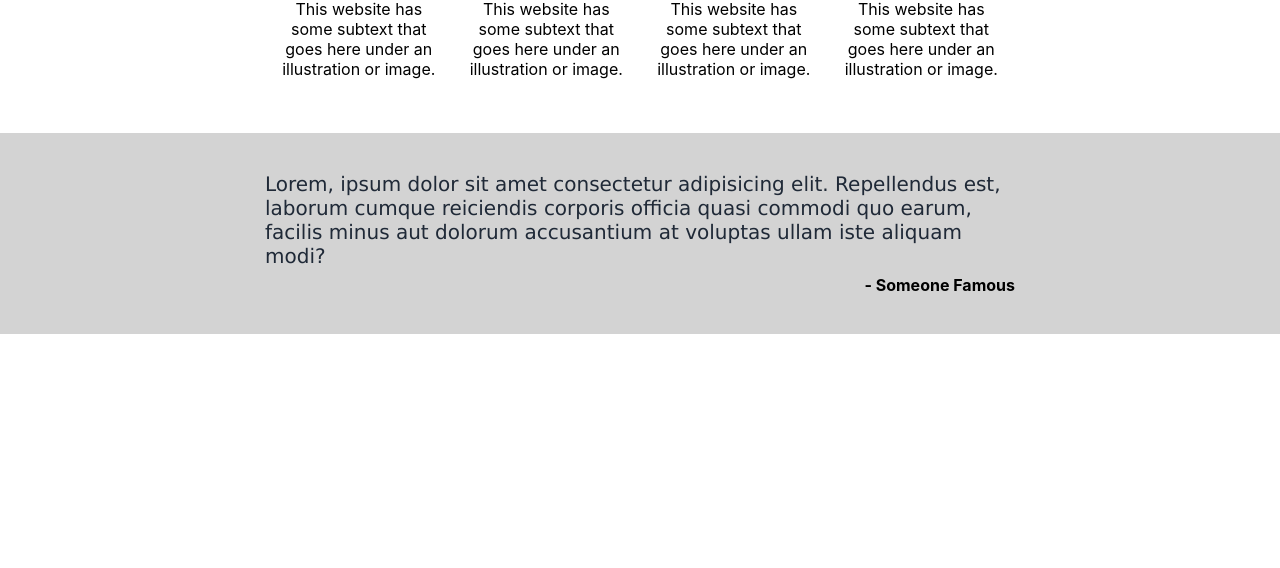
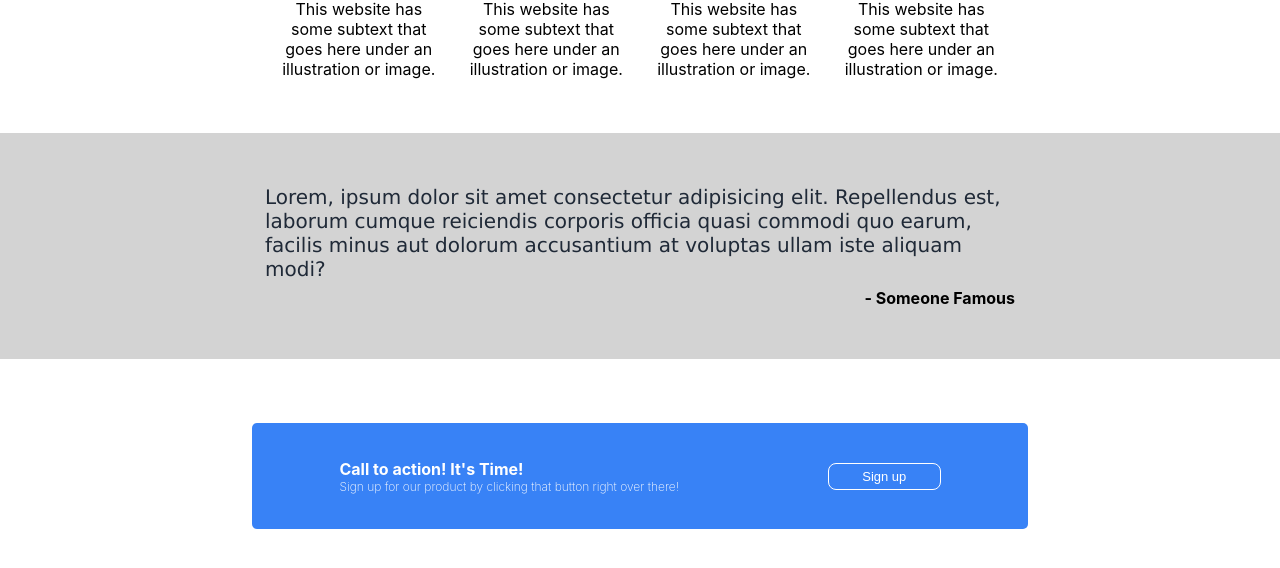
Before and after one commit to DavidRod1865/Business_Landing_Page, a plain HTML site: page landing_page.html in a window 1280 px wide. Shown: the part 630-1198 px from the top of the page. Before the commit the page ends 964 px from the top, so only its background shows below. Drawn offline with Linux system fonts and the light colour scheme.

Commit message:
Added Final Section

```diff
--- a/landing_page.html
+++ b/landing_page.html
@@ -12,11 +12,11 @@
         <a href="About Us">About Us</a>
         <a href="Contact Us">Contact Us</a>
     </nav>
-    <section id="one">
-        <div class="section_one">
+    <section id="sectionOne">
+        <div>
             <h1>This website is awesome!</h1>
             <p>This website has some subtext that goes here under the main title. Its a smaller font and the color is lower in contrast.</p>
-            <button class="sign-up">Sign up</button>
+            <button>Sign up</button>
         </div>
         <img class="placeholder" src="Examples/pexels-fauxels-3184418.jpg">
     </section>
@@ -51,5 +51,14 @@
             <span>- Someone Famous</span>
         </div>
     </section>
+    <footer>
+        <div id="sectionFour">
+            <div>
+                <span>Call to action! It's Time!</span>
+                <p>Sign up for our product by clicking that button right over there!</p>
+            </div>
+            <button class="sign-up">Sign up</button>
+        </div>
+    </footer>
 </body>
 </html>
--- a/landing_style.css
+++ b/landing_style.css
@@ -27,7 +27,7 @@ nav {
         text-align: center;
     }
 
-#one {
+#sectionOne {
     display: flex;
     align-items: center;
     justify-content: center;
@@ -36,7 +36,7 @@ nav {
     margin: 2% 0;
 }
 
-    .section_one {
+    #sectionOne div {
         flex: 1;
         flex-flow: row wrap;
         min-width: 350px;
@@ -44,7 +44,7 @@ nav {
         max-width: 350px;
     }
 
-        .section_one h1 {
+        #sectionOne h1 {
             font-size: 48px;
             color: #F9FAF8;
             margin: 0;
@@ -52,7 +52,7 @@ nav {
             line-height: 40px;
         }
 
-        .section_one p {
+        #sectionOne p {
             margin: 3% 0;
             padding: 0;
             font-size: 14px;
@@ -60,13 +60,13 @@ nav {
         }
 
 
-        .sign-up {
+        #sectionOne button {
             color: white;
             background-color: #3882F6;
             border-radius: 8px;
             border: none;
             padding: 5px;
-            width: 50%;
+            width: 30%;
             font-size: 13px;
         }
 
@@ -134,8 +134,9 @@ nav {
         display: flex;
         flex-direction: column;
         align-items: center;
-        margin: 3% 0;
-
+        margin: 2% 0;
+        max-width: 100%;
+        padding: 2%;
     }
 
     #sectionThree p {
@@ -152,3 +153,52 @@ nav {
         font-weight: 700;
         margin-top: 1%;
     }
+
+footer {
+    height: fit-content;
+    max-width: 100%;
+    display: flex;
+    align-items: center;
+    justify-content: center;
+}
+
+    footer #sectionFour {
+        width: 100%;
+        width: 750px;
+        height: fit-content;
+        background-color: #3882F6;
+        color: #ffffff;
+        display: flex;
+        align-items: center;
+        justify-content: center;
+        border-radius: 5px;
+        padding: 1%;
+        margin: 5% 0;
+        justify-content: space-around;
+    }
+
+        #sectionFour div {
+            margin: 3% 0;
+            max-width: 100%;
+        }
+
+            #sectionFour span {
+                font-weight: 700;
+            }
+
+            #sectionFour p {
+                font-size: 12px;
+                font-weight: 200;
+                margin: 0;
+                padding: 0;
+            }
+
+        #sectionFour button {
+            color: white;
+            background-color: #3882F6;
+            border-radius: 8px;
+            border: 1px solid white;
+            padding: 5px;
+            width: 15%;
+            font-size: 13px;
+        }
```
